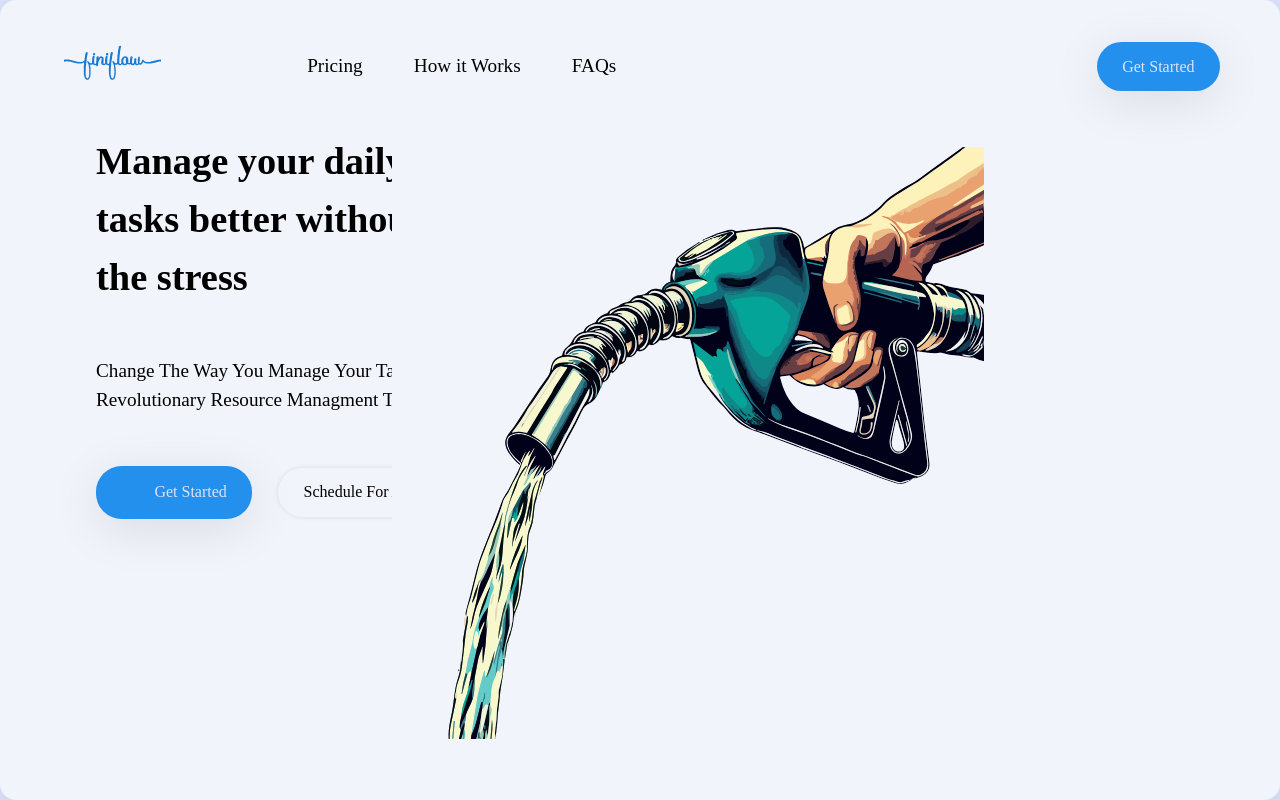
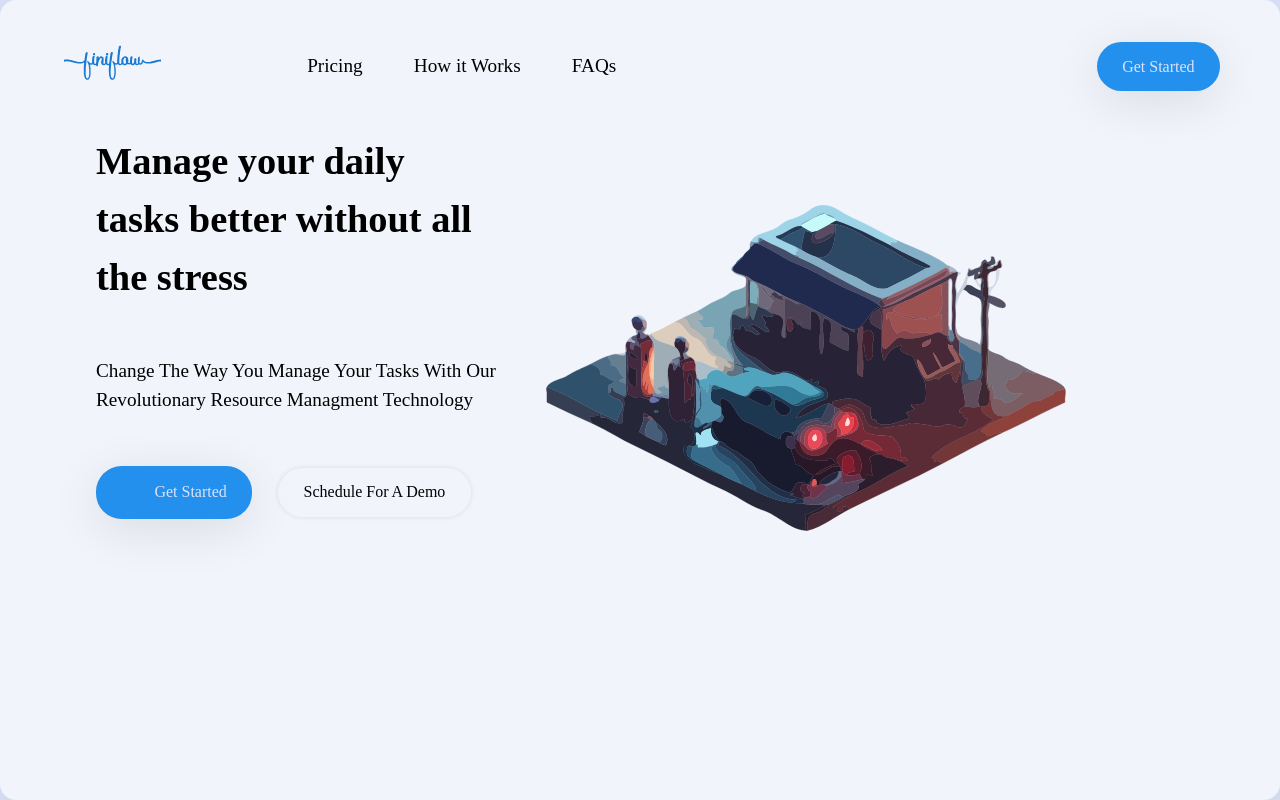
Before and after one commit to paullaster/manage-fuel-bussiness-ui, a React (Vite) app: page / in a window 1280 px wide. Built offline with nearby package versions, Linux system fonts and the light colour scheme; no server answers; some icons are missing; a web font is replaced by a local one.

Commit message:
update landing

```diff
--- a/src/assets/sass/pages/_landing.scss
+++ b/src/assets/sass/pages/_landing.scss
@@ -117,10 +117,10 @@
                 position: relative;
 
                 & > img {
-                    width: u.rem(640);
+                    width: u.rem(5040);
                     position: absolute;
                     top: 2%;
-                    right: 50%;
+                    right: 30%;
                 }
             }
         }
--- a/src/packages/Landing/index.jsx
+++ b/src/packages/Landing/index.jsx
@@ -1 +1,5 @@
-export { default as Landing } from './views/Landing';
+import Landing from "./views/Landing";
+
+export {
+    Landing,
+}
--- a/src/packages/Landing/views/Landing.jsx
+++ b/src/packages/Landing/views/Landing.jsx
@@ -1,5 +1,5 @@
 import { NavLink } from 'react-router-dom';
-import { Button, Logo } from '@/components';
+import { Logo } from '@/components';
 import { FaAngleRight } from "react-icons/fa6";
 import Landing_graphics from "@/assets/images/landing_graphics.svg";
 
--- a/src/routes/routes.jsx
+++ b/src/routes/routes.jsx
@@ -1,7 +1,7 @@
 import { createBrowserRouter, createRoutesFromElements, Route } from 'react-router-dom';
 import App from '@/App'
 import { ErrorComponent } from '@/components';
-import { Landing } from '@/packages/Landing';
+import {Landing} from '@/packages/Landing';
 import { Admin, User, CompanyList, AddCompany, NewCompany, Wizard, TankAndPumpData, Dashboard, } from '@/packages/dashboard';
 import auth from '@/packages/auth';
 import Purchases from '@/packages/purchases';
```
Also changed, not shown: src/assets/images/landing_graphics.svg.
